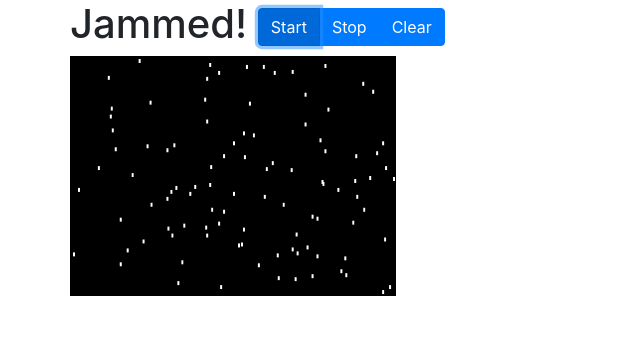
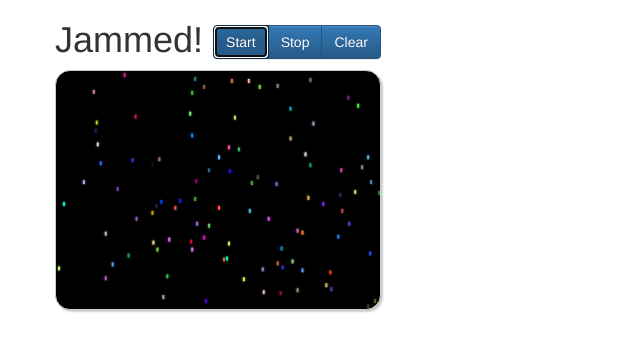
Before and after one commit to sinelaw/jammed, a website: page src/index.html in a window 1280 px wide. Both pictures are taken after a click on the button "Start". Shown: the whole page, without its empty margins (0-640 px from the left). Drawn offline with nearby package versions, Linux system fonts and the light colour scheme.

Commit message:
Refactoring / changing styles

```diff
--- a/src/index.html
+++ b/src/index.html
@@ -3,7 +3,8 @@
 
 <head>
     <title>Jammed!</title>
-    <link href="//netdna.bootstrapcdn.com/bootswatch/3.0.3/spacelab/bootstrap.min.css" rel="stylesheet" />
+    <link  rel="stylesheet" href="//netdna.bootstrapcdn.com/bootstrap/3.0.3/css/bootstrap.min.css" />
+    <link rel="stylesheet" href="//netdna.bootstrapcdn.com/bootstrap/3.0.3/css/bootstrap-theme.min.css">
     <link href="jammed.css" rel="stylesheet" />
     <script src="jammed.js"></script>
 </head>
--- a/src/jammed.css
+++ b/src/jammed.css
@@ -1,5 +1,7 @@
 #canvas {
     /*width: 100%;*/
-    border: 1px solid black;
     background-color: black;
+    border-radius: 15px;
+    box-shadow: 2px 2px 2px #ccc;
+    border: 1px solid #ccc;
 }
--- a/src/jammed.js
+++ b/src/jammed.js
@@ -22,24 +22,48 @@ var jammed = (function () {
      * @param {Vector} position
      * @param {Vector} velocity
      * @constructor
+     * @returns {{size:Vector, position:Vector, velocity:Vector, color:string}}
      */
     function Car(size, position, velocity) {
         this.size = size;
         this.position = position;
         this.velocity = velocity;
+        this.color = randomColor();
+    }
+
+    /**
+     * @param {Array.<Vector>} points
+     * @param {Array.<Car>} cars
+     * @constructor
+     * @returns {{ points: Array.<Vector>, cars: Array.<Car> }}
+     */
+    function Road(points, cars) {
+        var road = this;
+        this.points = points;
+        this.cars = cars;
+
+        /**
+         * @param {function(Car)} f
+         */
+        this.forEachCar = function (f) {
+            /** @type {number} */
+            var i;
+            for (i = 0; i < road.cars.length; i += 1) {
+                f(road.cars[i]);
+            }
+        }
     }
 
     /**
      * @param {number} width
      * @param {number} height
-     * @returns {{width: number, height: number, cars: Array.<Car>}}
+     * @constructor
+     * @returns {{width:number, height:number, roads:Array.<Road>}}
      */
-    function createWorld(width, height) {
-        return {
-            width: width,
-            height: height,
-            cars: []
-        };
+    function World(width, height) {
+        this.width = width;
+        this.height = height;
+        this.roads = [];
     }
 
     /**
@@ -58,28 +82,22 @@ var jammed = (function () {
     }
 
     /**
-     * @param {{cars:Array.<Car>}} world
-     * @param {function(Car)} f
+     * @param {World} world
      */
-    function forEachCar(world, f) {
-        /** @type {number} */
-        var i;
-        for (i = 0; i < world.cars.length; i += 1) {
-            f(world.cars[i]);
-        }
-    }
-
     function drawWorld(world) {
         var canvas = getCanvas();
         var context = getContext(canvas);
         resetCanvas();
-        forEachCar(world, /** @param {Car} car */ function (car) {
+        world.roads[0].forEachCar(function (car) {
+            context.fillStyle = car.color;
+            context.shadowColor = car.color;
+            context.shadowBlur = 2;
             context.fillRect(car.position.x, car.position.y, car.size.x, car.size.y);
         });
     }
 
     function simulateStep(world) {
-        forEachCar(world, function (car) {
+        world.roads[0].forEachCar(function (car) {
             car.position.x += car.velocity.x;
             car.position.y += car.velocity.y;
             if ((car.position.x > world.width) || (car.position.x < 0) || (car.position.y > world.height) || (car.position.y < 0)) {
@@ -91,8 +109,8 @@ var jammed = (function () {
 
     /**
      * @param {number} max
-     * @param {boolean} allowNegative
-     * @param {number} min
+     * @param {boolean=} allowNegative
+     * @param {number=} min
      * @returns {number}
      */
     function randomInt(max, allowNegative, min) {
@@ -100,9 +118,11 @@ var jammed = (function () {
         return sign * ((min || 0) + Math.floor(Math.random() * max));
     }
 
-    function addRandomCar(world) {
-
-        world.cars.push(new Car(new Vector(2, 4),
+    /**
+     * @param {Road} road
+     */
+    function addRandomCar(road) {
+        road.cars.push(new Car(new Vector(2, 4),
             new Vector(randomInt(world.width), randomInt(world.height)),
             new Vector(randomInt(maxVelSqrt, true, 1), randomInt(maxVelSqrt, true, 1))));
     }
@@ -113,11 +133,19 @@ var jammed = (function () {
         }
     }
 
+    function randomHexDigit() {
+        var digits = ['0', '1', '2', '3', '4', '5', '6', '7', '8', '9', 'a', 'b', 'c', 'd', 'e', 'f'];
+        return digits[randomInt(digits.length)];
+    }
+
+    function randomColor() {
+        return '#' + randomHexDigit() + randomHexDigit() + randomHexDigit() + randomHexDigit() + randomHexDigit() + randomHexDigit();
+    }
+
     function initCanvas() {
         var canvas = getCanvas();
         var context = getContext(canvas);
 
-        context.fillStyle = "#ffffff";
 //        canvas.width = 600;
 //        canvas.height = 300;
     }
@@ -142,10 +170,11 @@ var jammed = (function () {
         var i;
         var canvas = getCanvas();
         initCanvas();
-        world = createWorld(canvas.width, canvas.height);
+        world = new World(canvas.width, canvas.height);
+        world.roads.push(new Road([new Vector(0, 0), new Vector(100, 100)], []));
 
         for (i = 0; i < 100; i += 1) {
-            addRandomCar(world);
+            addRandomCar(world.roads[0]);
         }
     }
 
```
